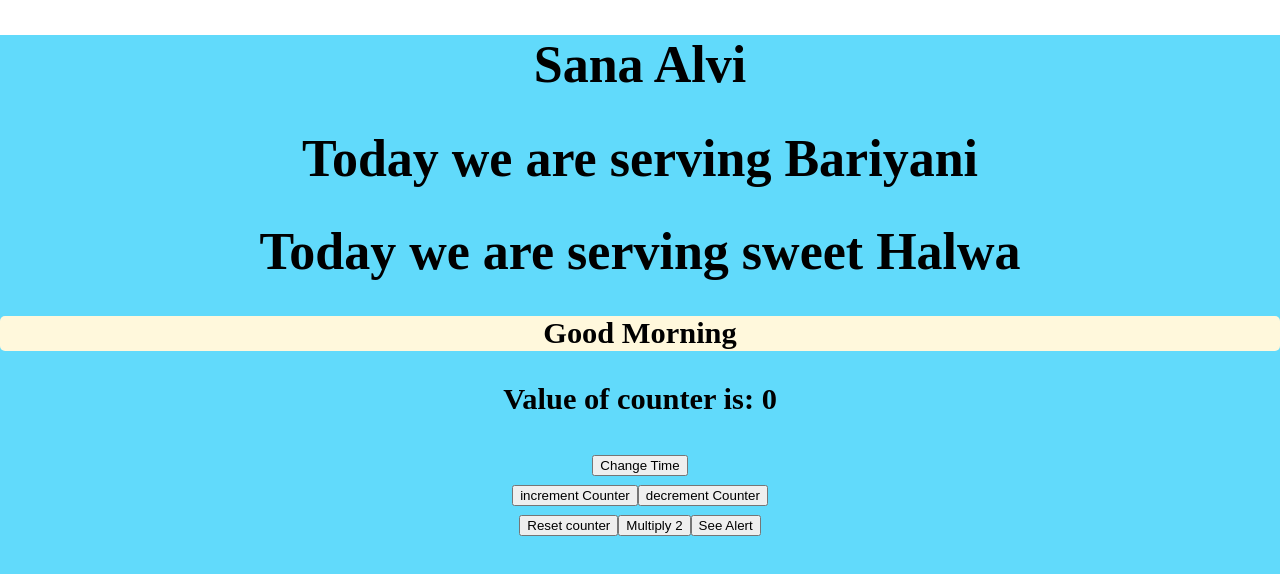
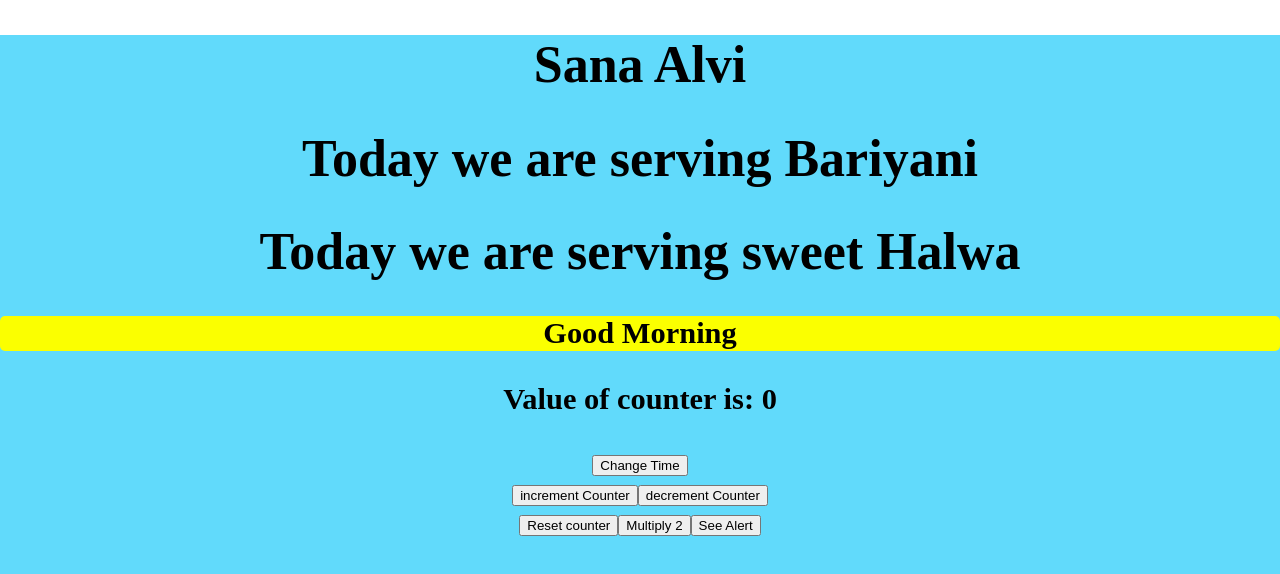
Before and after one commit to SanaAlvi/demo-app1, a React (Create React App) app: page / in a window 1280 px wide. Shown: the top 574 px of the page. Built offline with nearby package versions, Linux system fonts and the light colour scheme.

Commit message:
Update App.css

```diff
--- a/src/App.css
+++ b/src/App.css
@@ -7,9 +7,10 @@
 }
 
 .Sana{
-  background-color: cornsilk;
+  background-color: rgb(251, 255, 0);
   border: crimson;
   border-radius: 5px;
+  border-width: 20px;
 }
 
 @media (prefers-reduced-motion: no-preference) {
```
